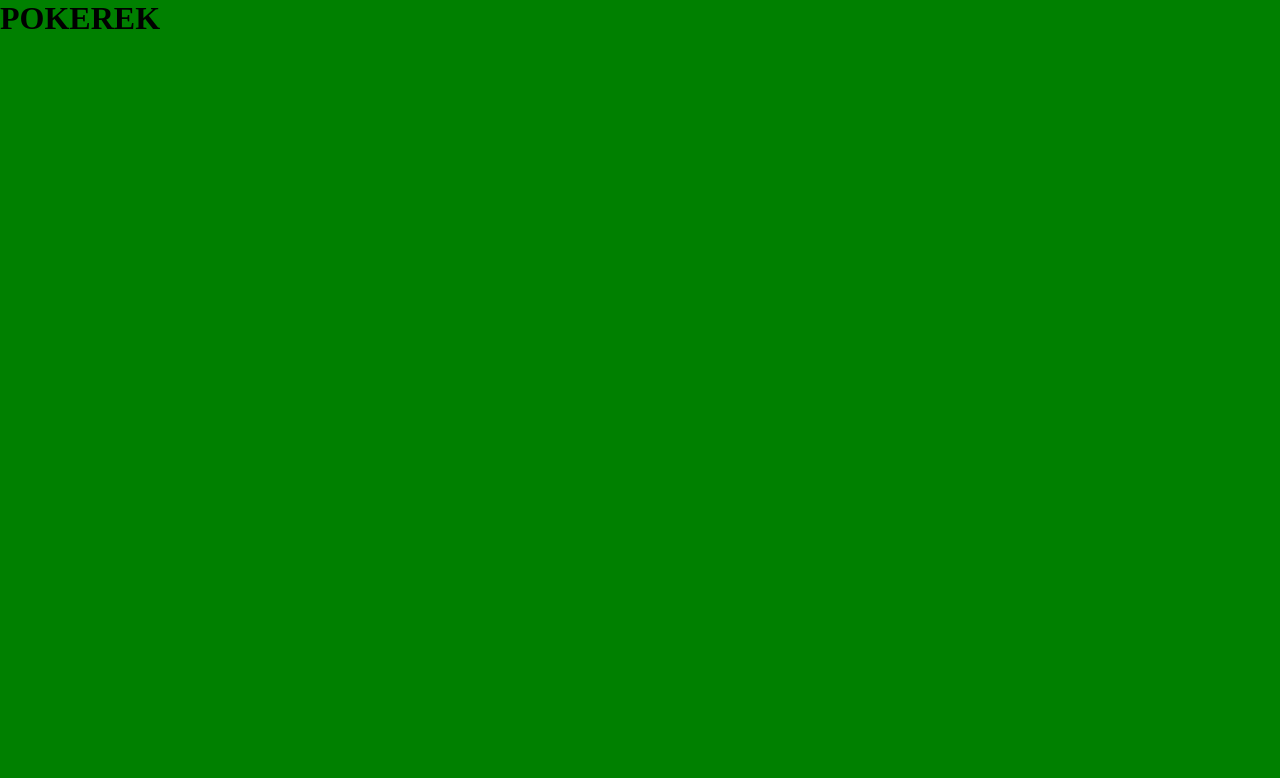
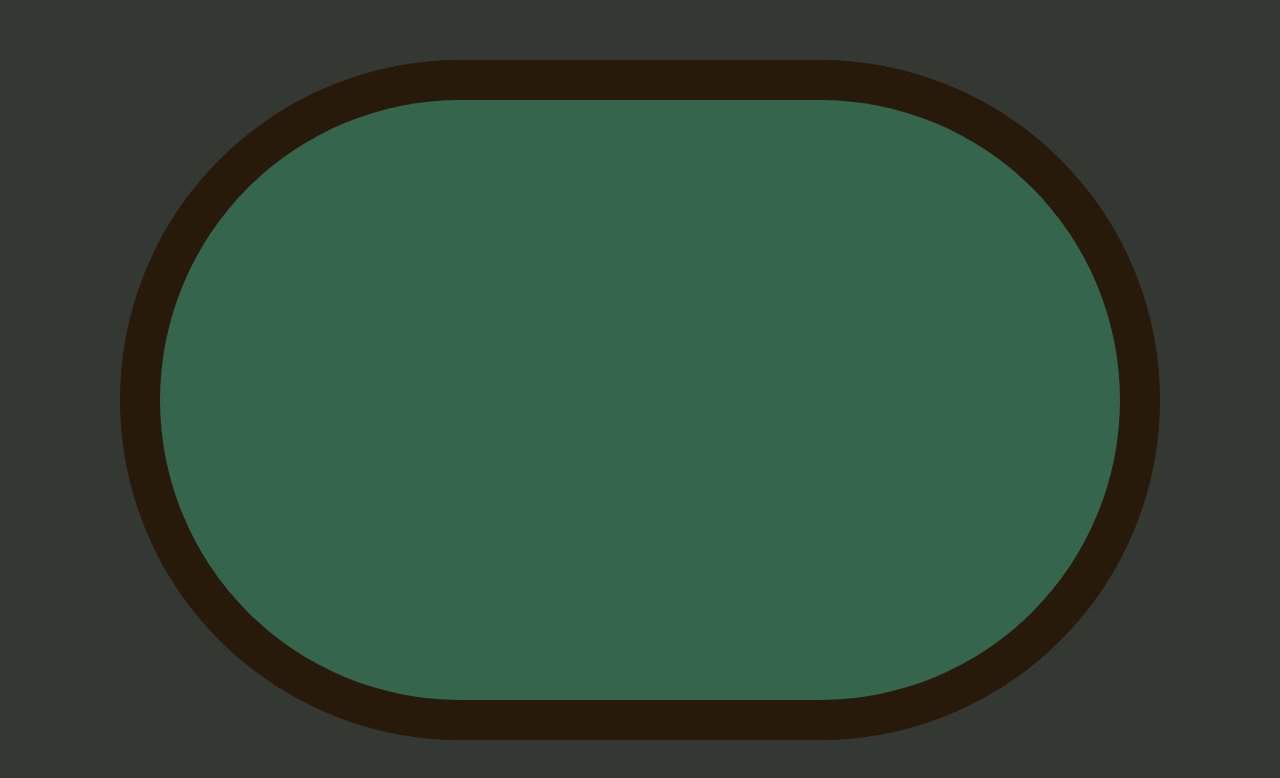
Before and after one commit to ddmuzyk/casino-online, a Next.js app: page /game/poker in a window 1280 px wide. Shown: the top 778 px of the page. Built offline with nearby package versions, Linux system fonts and the light colour scheme.

Commit message:
styling poker table

```diff
--- a/pages/game/poker.module.scss
+++ b/pages/game/poker.module.scss
@@ -1,11 +1,30 @@
-$background: green;
+$background: rgb(51, 56, 51);
+$table: #35654d;
+$tableContainer: rgb(39, 26, 10);
+$borderRadius: 400px;
 
 .game{
+  display: flex;
+  justify-content: center;
+  align-items: center;
   width: 100%;
   height: 100vh;
   background-color: $background;
 }
 
+.tableContainer {
+  background-color: $tableContainer;
+  border: solid 40px $tableContainer;
+  border-radius: $borderRadius;
+}
+
+.table {
+  height: 600px;
+  width: 75vw;
+  background-color: $table;
+  border-radius: $borderRadius;
+}
+
 .title {
   margin: 0;
 }
--- a/pages/game/poker.tsx
+++ b/pages/game/poker.tsx
@@ -7,7 +7,9 @@ const Poker = (): JSX.Element => {
   return (
     <Layout siteTitle="Poker">
       <div className={styles.game}>
-        <h1 className={styles.title}>POKEREK</h1>
+        <div className={styles.tableContainer}>
+          <div className={styles.table}></div>
+        </div>
       </div>
     </Layout>
   )
```
